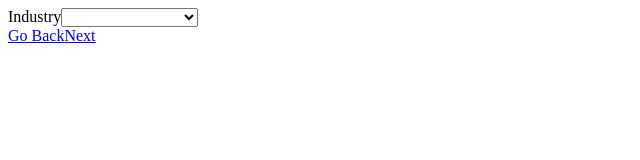
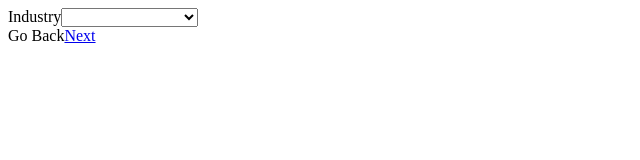
Before and after one commit to joebobmiles/joseph-miles-fe-takehome, a React (Vite) app: page /getquote/industry in a window 1280 px wide. Shown: the top 160 px of the page, without its empty margins (0-640 px from the left). Built offline with nearby package versions, Linux system fonts and the light colour scheme.

Commit message:
refactor: moved navigation links into layout

```diff
--- a/src/feature/quote-flow/component/QuoteFlowLayout.tsx
+++ b/src/feature/quote-flow/component/QuoteFlowLayout.tsx
@@ -1,9 +1,30 @@
 import React from 'react'
+import { Link } from 'react-router-dom'
 
 import Layout from '@/component/Layout'
 
-export default ({ children }: { children: React.ReactNode }): JSX.Element => (
+export default ({
+  children,
+  prevPath = undefined,
+  nextPath = undefined
+}: {
+  children: React.ReactNode
+  prevPath?: string
+  nextPath?: string
+}): JSX.Element => (
   <Layout>
     {children}
+    <section>
+      {
+        prevPath !== undefined
+          ? <Link to={prevPath}>Go Back</Link>
+          : <a>Go Back</a>
+      }
+      {
+        nextPath !== undefined
+          ? <Link to={nextPath}>Next</Link>
+          : <a>Next</a>
+      }
+    </section>
   </Layout>
 )
--- a/src/feature/quote-flow/route/index.tsx
+++ b/src/feature/quote-flow/route/index.tsx
@@ -1,5 +1,6 @@
 import React from 'react'
-import { Route, Redirect, Link } from 'react-router-dom'
+import { Route, Redirect } from 'react-router-dom'
+import QuoteFlowLayout from '../component/QuoteFlowLayout'
 
 import { BusinessInfo } from './BusinessInfo'
 import { Contact } from './Contact'
@@ -30,21 +31,13 @@ export const QuoteFlowRoutes = (): JSX.Element => (
     {
       routes.map((route, i, routes) => (
         <Route key={i} path={route.path}>
-          <route.component />
-          <section>
-            {
-              // eslint-disable-next-line @typescript-eslint/no-non-null-assertion
-              <Link to={(i - 1) > -1 ? routes.at(i - 1)!.path : ''}>
-                Go Back
-              </Link>
-            }
-            {
-              // eslint-disable-next-line @typescript-eslint/no-non-null-assertion
-              <Link to={(i + 1) < routes.length ? routes.at(i + 1)!.path : ''}>
-                Next
-              </Link>
-            }
-          </section>
+          <QuoteFlowLayout
+            // eslint-disable-next-line @typescript-eslint/no-non-null-assertion
+            prevPath={(i - 1) > -1 ? routes.at(i - 1)!.path : undefined}
+            nextPath={routes.at(i + 1)?.path}
+          >
+            <route.component />
+          </QuoteFlowLayout>
         </Route>
       ))
     }
```
